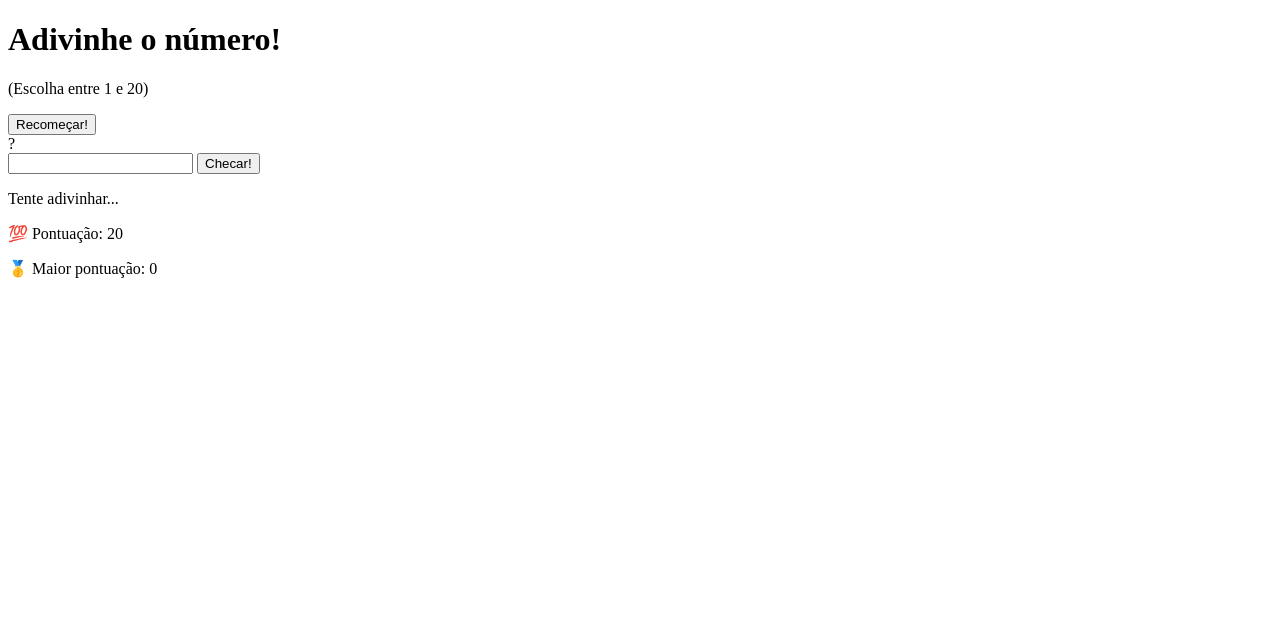
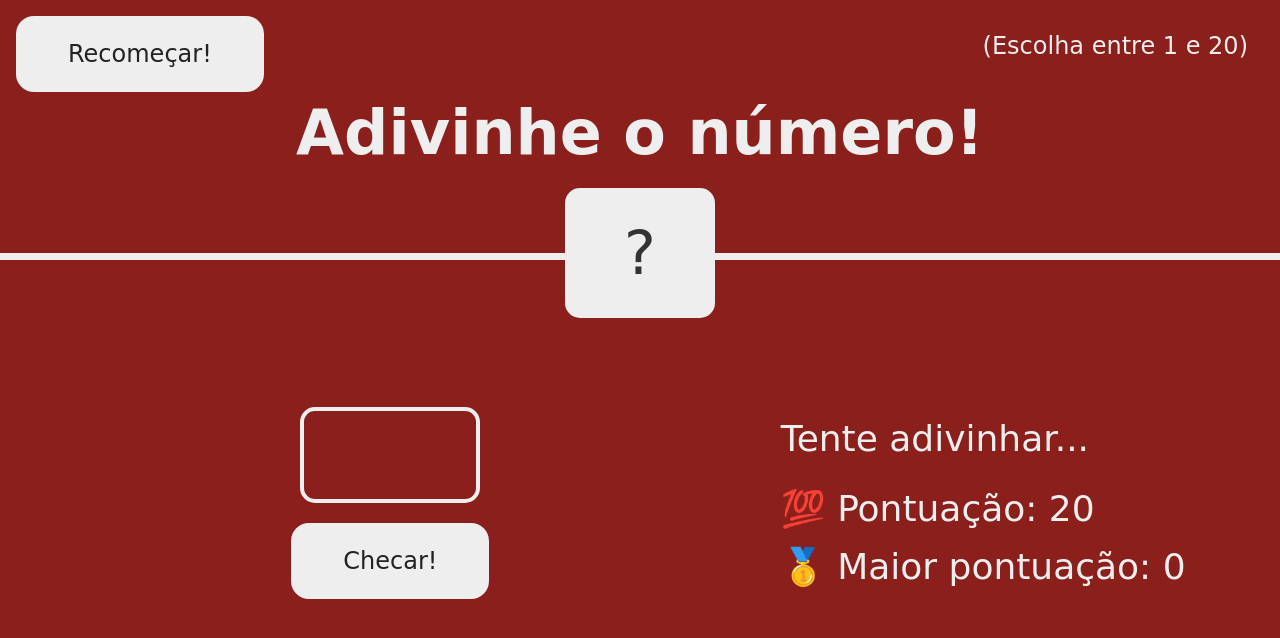
Before and after one commit to gabezrodz/adivinha-numero, a plain HTML site: page index.html in a window 1280 px wide. Drawn offline with Linux system fonts and the light colour scheme; files that its build step writes are made by us from their sources; a web font is replaced by a local one.

Commit message:
Adicionado a estilização da página

```diff
--- a/assets/style.css
+++ b/assets/style.css
@@ -0,0 +1,149 @@
+@import url('https://fonts.googleapis.com/css2?family=Pacifico&family=Supermercado+One&display=swap');
+
+* {
+  margin: 0;
+  padding: 0;
+  box-sizing: inherit;
+}
+
+html {
+  font-size: 16px;
+  box-sizing: border-box;
+}
+
+body {
+  font-family: 'Supermercado One', cursive;
+  color: #eee;
+  background-color: #8a1f1b;
+  /* background-color: #48bd24; */
+}
+
+/* LAYOUT */
+header {
+  position: relative;
+  height: 260px;
+  border-bottom: 7px solid rgb(238, 238, 238);
+}
+
+main {
+  height: 485px;
+  color: #eee;
+  display: flex;
+  align-items: center;
+  justify-content: space-around;
+}
+
+.left {
+  width: 832px;
+  display: flex;
+  flex-direction: column;
+  align-items: center;
+}
+
+.right {
+  width: 532px;
+  font-size: 36px;
+}
+
+/* ELEMENTS STYLE */
+h1 {
+  font-size: 62px;
+  text-align: center;
+  position: absolute;
+  width: 100%;
+  top: 52%;
+  left: 50%;
+  transform: translate(-50%, -50%);
+}
+
+.number {
+  background: #eee;
+  color: #333;
+  font-size: 60px;
+  width: 150px;
+  padding: 30px 30px;
+  text-align: center;
+  position: absolute;
+  bottom: 0;
+  left: 50%;
+  transform: translate(-50%, 50%);
+  border-radius: 15px;
+}
+
+.between {
+  font-size: 24px;
+  position: absolute;
+  top: 32px;
+  right: 32px;
+}
+
+.again {
+  position: absolute;
+  top: 16px;
+  left: 16px;
+}
+
+.guess {
+  background: none;
+  border: 4px solid #eee;
+  font-family: inherit;
+  color: inherit;
+  font-size: 48px;
+  padding: 16px;
+  width: 180px;
+  text-align: center;
+  display: block;
+  margin-bottom: 20px;
+  border-radius: 15px;
+}
+
+.btn {
+  border: none;
+  background-color: #eee;
+  color: #222;
+  font-size: 24px;
+  font-family: inherit;
+  padding: 24px 52px;
+  cursor: pointer;
+  border-radius: 18px;
+}
+
+.btn:hover {
+  background-color: #ccc;
+}
+
+.message {
+  margin-bottom: 35px;
+  height: 35px;
+}
+
+.label-score {
+  margin-bottom: 16px;
+}
+
+@media only screen and (max-width: 425px) {
+  .again {
+    transform: scale(0.8);
+  }
+
+  .between {
+    font-size: 16px;
+  }
+
+  h1 {
+    font-size: 45px;
+  }
+
+  main {
+    flex-direction: column;
+    margin-top: 65px;
+  }
+
+  .right {
+    margin-left: 175px;
+  }
+
+  .message {
+    margin-left: 40px;
+  }
+}
--- a/index.html
+++ b/index.html
@@ -4,7 +4,7 @@
     <meta charset="UTF-8" />
     <meta name="viewport" content="width=device-width, initial-scale=1.0" />
     <meta http-equiv="X-UA-Compatible" content="ie=edge" />
-    <link rel="stylesheet" href="style.css" />
+    <link rel="stylesheet" href="assets/style.css" />
     <title>Adivinhe o número!</title>
   </head>
   <body>
@@ -27,6 +27,6 @@
         </p>
       </section>
     </main>
-    <script src="script.js"></script>
+    <script src="assets/index.js"></script>
   </body>
 </html>
```
